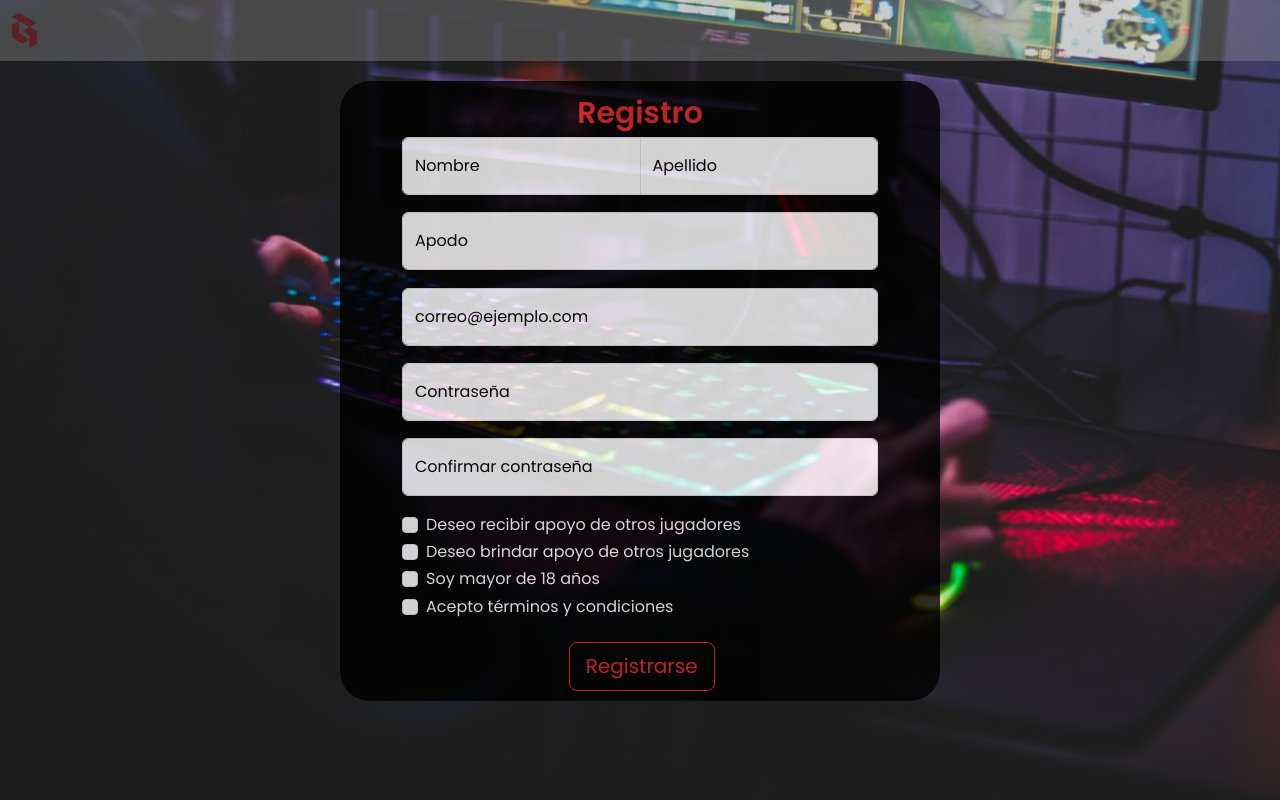
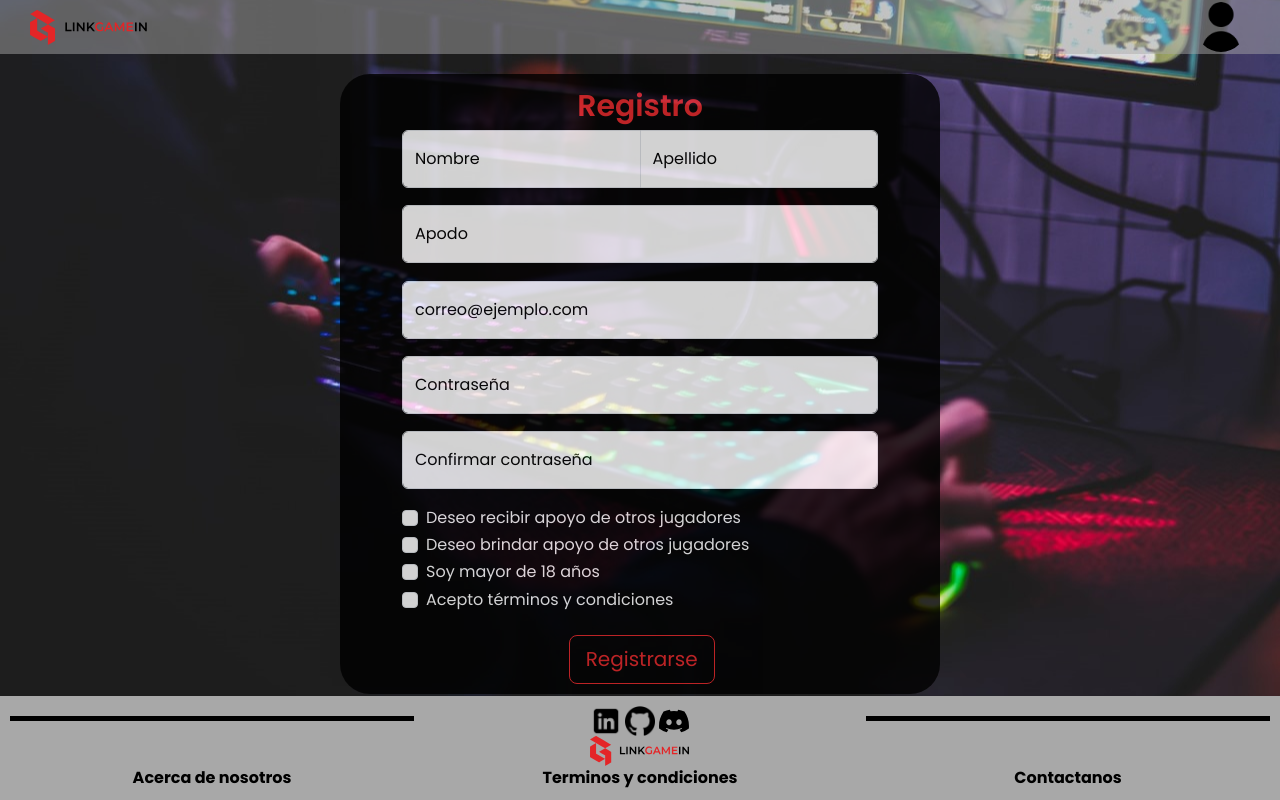
Before and after one commit to FelipeMG-16/LinkGameIn, a PHP site: page /pages/registrarUsuario.html in a window 1280 px wide. Run offline with PHP 8.4, Linux system fonts and the light colour scheme.

Commit message:
Update navbars

```diff
--- a/assets/scripts/navbar.js
+++ b/assets/scripts/navbar.js
@@ -1,14 +1,10 @@
 /* Open when someone clicks on the span element */
 
 function openNav() {
-
     document.getElementById("myNav").hidden = false;
-    document.getElementById("myNav").style.left = "70%";
 }
 
 /* Close when someone clicks on the "x" symbol inside the overlay */
 function closeNav() {
-
     document.getElementById("myNav").hidden = true;
-    document.getElementById("myNav").style.left = "100%";
 }
--- a/assets/styles/Landing.css
+++ b/assets/styles/Landing.css
@@ -54,8 +54,6 @@ body {
     font-size: 5vw;
     color: #a8a8a8;
 }
-
-
 
 .TextosLanding span.p1 {
     align-items: flex-start;
--- a/assets/styles/registrarUsusario.css
+++ b/assets/styles/registrarUsusario.css
@@ -1,6 +1,6 @@
 @import url('https://fonts.googleapis.com/css2?family=Bree+Serif&family=Poppins:wght@400;600;700&display=swap');
 
-body{
+body {
     background-image: url("../images/img_registrarUX/BackImg_Dskp_Or.jpg");
     background-size: cover;
     background-position: center;
@@ -11,33 +11,50 @@ body{
     font-family: 'Poppins', sans-serif;
 }
 
+.containerprofile img {
+    width: 50px;
+    height: 50px;
+    border-radius: 50%;
+    margin-right: 20px;
+}
+
 .navbar {
-    background-color: #a8a8a8;
-    opacity: 0.3;
-    margin-bottom: 20px;
+    font-style: bold;
+    font-family: 'Poppins';
+    position: sticky;
+    top: 0;
+    z-index: 100;
+    background-color: #a8a8a87c;
+    /* Cambia el color de fondo */
+    padding: 2px;
+
 }
+
 #form-register-user {
-    width: 600px;
-    height: 620px;
+
+    max-width: 600px;
+    min-height: 620px;
     background-color: black;
     border-radius: 30px;
     opacity: 0.8;
     padding: 10px 50px;
-    margin: 0 auto;
+    margin: 20px auto;
 }
+
 #title-register {
     font-weight: 600;
     font-size: 30px;
     text-align: center;
     color: #e42527;
 }
+
 .btn-outline-danger {
     --bs-btn-color: #e42527;
     --bs-btn-border-color: #e42527;
     --bs-btn-hover-color: #fff;
     --bs-btn-hover-bg: #e42527;
     --bs-btn-hover-border-color: #e42527;
-    --bs-btn-focus-shadow-rgb: 220,53,69;
+    --bs-btn-focus-shadow-rgb: 220, 53, 69;
     --bs-btn-active-color: #fff;
     --bs-btn-active-bg: #e42527;
     --bs-btn-active-border-color: #e42527;
@@ -47,13 +64,111 @@ body{
     --bs-btn-disabled-border-color: #e42527;
     --bs-gradient: none;
 }
+
 #btn-register {
     margin-top: 20px;
 }
+
 .form-check-input:checked {
     background-color: #e42527;
     border-color: #e42527;
 }
+
 .form-floating label {
     color: black;
 }
+
+
+.config-menu {
+    display: none;
+    position: absolute;
+    top: 100%;
+    /* pone menú debajo de la imagen de perfil */
+    right: 0;
+    /* menú a la dercha de la imagen de la bruja */
+    background-color: #5d5d5d;
+    box-shadow: 0 0 10px #000000;
+    /*sombra al menú creo*/
+    z-index: 1;
+    /* menu encima */
+}
+
+.config-menu ul {
+    list-style: none;
+    padding: 0;
+    margin: 0;
+}
+
+.config-menu ul li {
+    padding: 10px;
+    text-align: left;
+}
+
+.config-menu ul li a {
+    text-decoration: none;
+    color: #000000;
+    display: block;
+    font-size: medium;
+}
+
+/* Estilos para cambiar la apariencia cuando se pasa el ratón sobre las opciones del menú */
+.config-menu ul li a:hover {
+    background-color: #e425282a;
+    /* color de fondo al pasar el ratón */
+}
+
+
+/* Estilo para el footer */
+footer {
+    bottom: 0;
+    position: absolute;
+    width: 100%;
+    background-color: #a8a8a8;
+    color: white;
+    padding: 10px;
+    margin-top: 20px;
+}
+
+/* Contenedor principal del footer */
+.footer-container {
+    width: 100%;
+    display: grid;
+    flex-direction: column;
+    align-items: center;
+    text-align: center;
+}
+
+/* Estilo para el logo en el footer */
+.footerlogo {
+    width: 100px;
+    margin: 0 auto;
+    /* Centrar horizontalmente */
+}
+
+/* Estilo para las divisiones entre el logo y los íconos */
+.divider {
+    margin-top: 10px;
+    width: 100%;
+    height: 5px;
+    background-color: rgb(0, 0, 0);
+}
+
+/* Estilo para los íconos de redes sociales */
+.social-icons {
+    margin-top: 20px;
+}
+
+/* Estilo para las imágenes de íconos de redes sociales */
+.social-icon img {
+    width: 30px;
+    height: 30px;
+}
+
+
+.links a {
+    text-decoration: none;
+    color: black;
+    font-size: medium;
+    font-weight: bold;
+
+}
--- a/pages/registrarUsuario.html
+++ b/pages/registrarUsuario.html
@@ -12,13 +12,35 @@
 </head>
 
 <body>
-	<nav class="navbar sticky-top">
+
+	<nav class="navbar navbar-default navbar-fixed-top" id="top">
 		<div class="container-fluid">
-			<a class="navbar-brand" href="#">
-				<img src="../assets/images/img_registrarUX/Letra G en rojo.png" alt="">
+			<a class="navbar-brand">
+				<img src="../assets/images/Logo.svg" alt="Logo" width="150" height="35"
+					class="d-inline-block align-text-top">
+
 			</a>
-		</div>
+			<!-- Overlay content -->
+			<div id="config-menu" class="config-menu">
+				<!-- elementos de menú de configuración -->
+				<ul>
+					<li><a href="../pages/AboutUs.html">Acerca de nosotros</a></li>
+					<li><a href="#">Términos y condiciones</a></li>
+					<li><a href="../pages/contactanos.html">Contáctanos</a></li>
+					<hr>
+					<li><a href="../pages/registrarUsuario.html">Registrarse</a></li>
+					<li><a href="../pages/login.html">Iniciar sesión</a></li>
+					<!-- editar elementos del menu -->
+				</ul>
+			</div>
+
+			<!-- Use any element to open/show the overlay navigation menu -->
+			<div class="containerprofile">
+				<img src="../assets/images/usuario.png" alt="Perfil" id="profile-img">
+			</div>
+
 	</nav>
+
 
 	<div class="container">
 
@@ -58,20 +80,23 @@
 			</div>
 			<div class="col-12 mb-3">
 				<div class="form-floating">
-					<input type="password" class="form-control" id="input-password-confirm" placeholder="Confirmar contraseña">
+					<input type="password" class="form-control" id="input-password-confirm"
+						placeholder="Confirmar contraseña">
 					<label for="input-password-confirm">Confirmar contraseña</label>
 				</div>
 			</div>
 			<div class="col-12">
 				<div class="form-check">
 					<input type="checkbox" class="form-check-input" id="check-get-support">
-					<label for="check-get-support" class="form-check-label">Deseo recibir apoyo de otros jugadores</label>
+					<label for="check-get-support" class="form-check-label">Deseo recibir apoyo de otros
+						jugadores</label>
 				</div>
 			</div>
 			<div class="col-12">
 				<div class="form-check">
 					<input type="checkbox" class="form-check-input" id="check-give-support">
-					<label for="check-give-support" class="form-check-label">Deseo brindar apoyo de otros jugadores</label>
+					<label for="check-give-support" class="form-check-label">Deseo brindar apoyo de otros
+						jugadores</label>
 				</div>
 			</div>
 			<div class="col-12">
@@ -94,9 +119,45 @@
 
 	</div>
 
+	<footer>
+		<div class="footer-container">
+
+			<div class="row">
+				<div class="col-4">
+					<div class="divider"></div>
+				</div>
+				<div class="col-4 footer-social">
+					<a href="#" class="social-icon"><img src="../assets/images/linkedin.png" alt="LinkedIn"></a>
+					<a href="#" class="social-icon"><img src="../assets/images/github-logo.png" alt="GitHub"></a>
+					<a href="#" class="social-icon"><img src="../assets/images/Discord.svg" alt="Discord"></a>
+					<!-- Agrega más redes sociales si es necesario -->
+				</div>
+				<div class="col-4">
+					<div class="divider"></div>
+				</div>
+			</div>
+
+			<img src="../assets/images/Logo.svg" alt="logo" class="footerlogo">
+
+			<div class="row links">
+				<div class="col-4">
+					<a href="../pages/AboutUs.html">Acerca de nosotros</a>
+				</div>
+				<div class="col-4">
+					<a href="#">Terminos y condiciones</a>
+				</div>
+				<div class="col-4">
+					<a href="../pages/contactanos.html">Contactanos</a>
+				</div>
+			</div>
+		</div>
+	</footer>
+
+
 	<script src="https://cdn.jsdelivr.net/npm/bootstrap@5.3.2/dist/js/bootstrap.bundle.min.js"
 		integrity="sha384-C6RzsynM9kWDrMNeT87bh95OGNyZPhcTNXj1NW7RuBCsyN/o0jlpcV8Qyq46cDfL"
 		crossorigin="anonymous"></script>
+	<script src="../assets/scripts/scriptsMenuNavbar.js"></script>
 </body>
 
 </html>
```
Also changed, not shown: assets/styles/formulario.css (+104 -4 lines), index.html (+7 -8 lines), pages/AboutUs.html (+9 -7 lines), pages/contactanos.html (+10 -4 lines), pages/login.html (+37 -0 lines).
